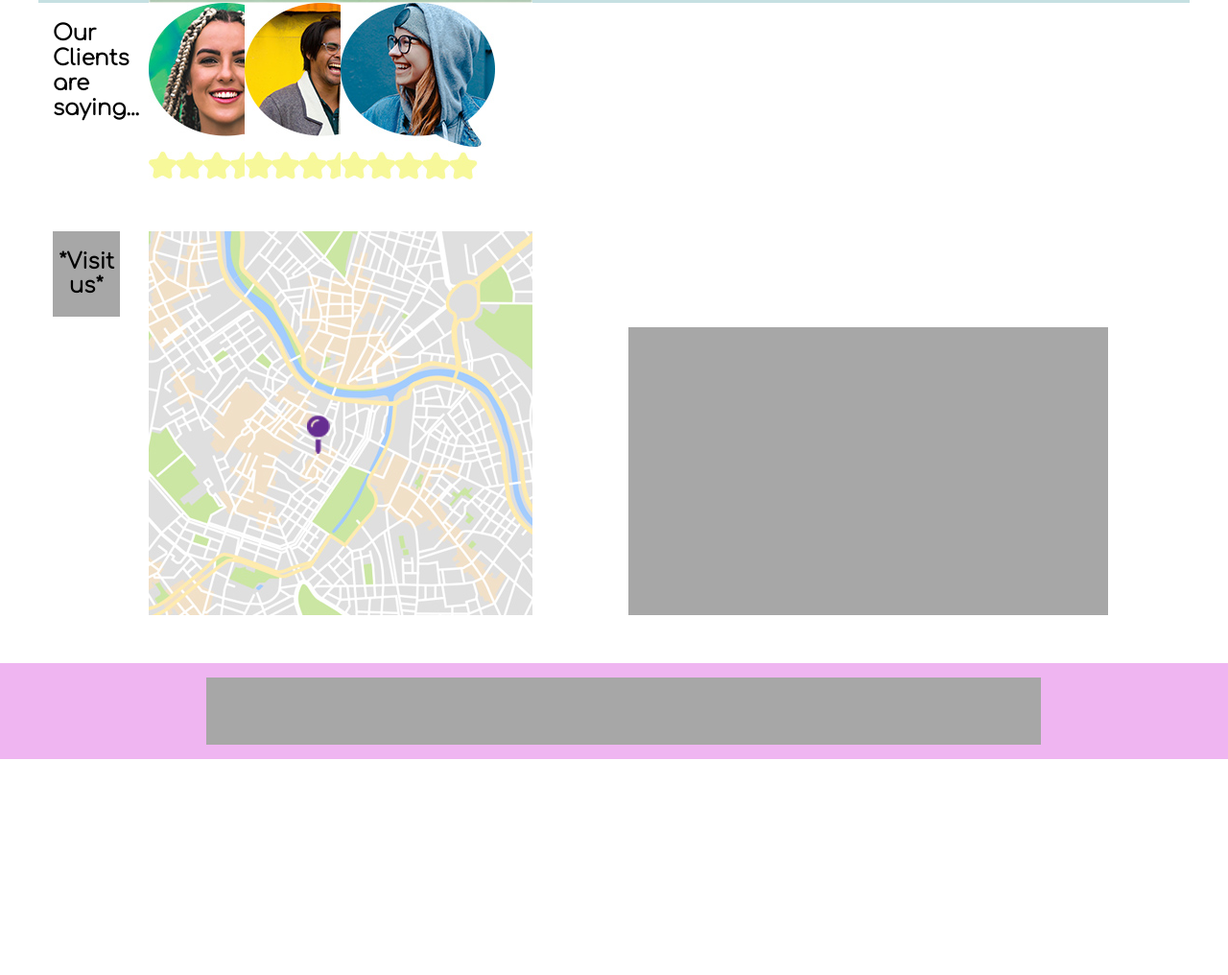
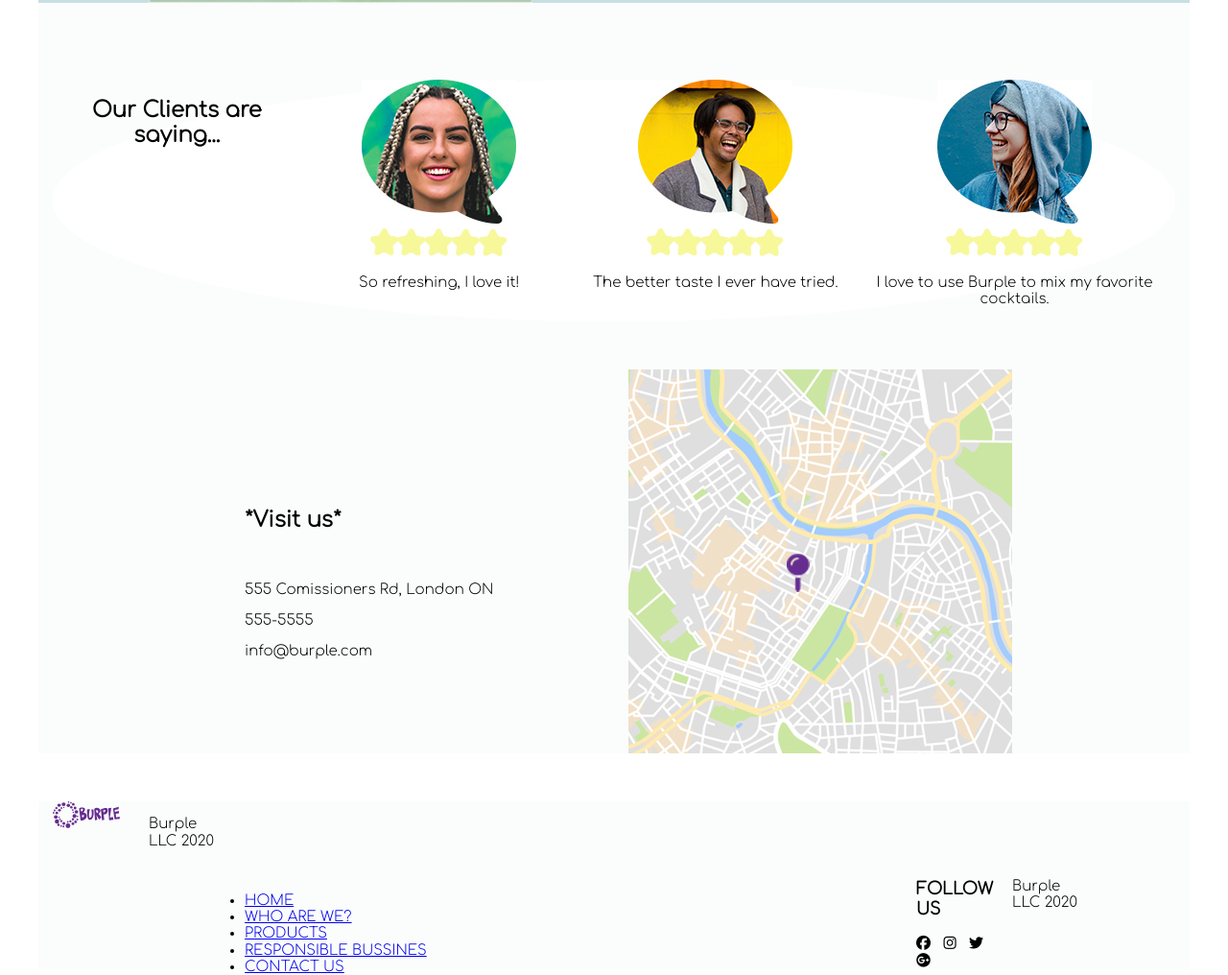
Before and after one commit to tfaaguilar/Aguilar_Estefania_Midterm, a plain HTML site: page index.html in a window 1280 px wide. Shown: the part 2297-3313 px from the top of the page at 96% size. Before the commit the page ends 3088 px from the top, so only its background shows below. Drawn offline with Linux system fonts and the light colour scheme.

Commit message:
CSS
Css update

```diff
--- a/css/main.css
+++ b/css/main.css
@@ -23,6 +23,7 @@ body {
 .container {
     width: 1200px;
     margin: 0 auto;
+    background-color: #fbfcfc;
 }
 
 .box-color {
@@ -127,6 +128,17 @@ body {
     grid-column: span 3;
 }
 
+#clients {
+    margin-top: 80px;
+    display: flex;
+    text-align: center;
+    background-color: #fff;
+    margin-left: 15px;
+    margin-right: 15px;
+    border-radius: 50%;
+
+}
+
 /* 6. News */
 
 #hero2 {
@@ -165,7 +177,15 @@ body {
 }
 
 .hero-image3 {
-    grid-column: 2/4;
+    grid-column: 2/12;
+    width: 400px;
+    height: 400px;
+    grid-row: 1/3;
+
+}
+
+.hero-image4 {
+    grid-column: 7/12;
     width: 400px;
     height: 400px;
     grid-row: 1/3;
@@ -175,8 +195,8 @@ body {
 #visit-us {
     width: 500px;
     height: 300px;
-    grid-column: 7/-1;
-    grid-row: 1/6;
+    grid-column:2/12;
+    grid-row: 1/3;
     margin-top: 100px;
 }
 
@@ -187,6 +207,15 @@ body {
     width: 300px;
     margin-bottom: 70px;
     align-self: end;
+}
+
+#tag-line4 {
+    grid-column: 3/-1;
+    grid-row: 1/5;
+    height: 80px;
+    width: 300px;
+    margin-bottom: 70px;
+    align-self: center;
 }
 
 
--- a/index.html
+++ b/index.html
@@ -8,6 +8,7 @@
     <link rel="preconnect" href="https://fonts.googleapis.com">
 <link rel="preconnect" href="https://fonts.gstatic.com" crossorigin>
 <link href="https://fonts.googleapis.com/css2?family=Comfortaa:wght@300&family=Josefin+Sans&display=swap" rel="stylesheet">
+<script src="https://kit.fontawesome.com/c65e6bc5cc.js" crossorigin="anonymous"></script>
     <link href="css/normalize.css" rel="stylesheet">
     <link href="css/main.css" rel="stylesheet">
 </head>
@@ -124,16 +125,19 @@
             <section>
                 <img src="images/person3.jpg">
                 <img src="images/stars.jpg">
+                <p>So refreshing, I love it!</p>
             </section>
 
             <section>
                 <img src="images/person1.jpg">
                 <img src="images/stars.jpg">
+                <p>The better taste I ever have tried.</p>
             </section>
 
             <section>
                 <img src="images/person2.jpg">
                 <img src="images/stars.jpg">
+                <p>I love to use Burple to mix my favorite cocktails.</p>
             </section>
         </section>
 
@@ -141,10 +145,14 @@
 
 
         <section id="hero3" class="grid">
-            <img src="images/Burple_Map.jpg" class="hero-image3" alt="map">
-            <div id="visit-us" class="box-color2"></div>
-            <div id="tag-line4" class="box-color2">
-                <h2>*Visit us*</h2>
+            <img src="images/Burple_Map.jpg" class="hero-image4" alt="map">
+            <div id="visit-us"></div>
+            <div id="tag-line4">
+                <h2>*Visit us*</h2><br>
+                <p>555 Comissioners Rd, London ON</p>
+                <p>555-5555</p>
+                <p>info@burple.com</p>
+                <p></p>
             </div>
         </section>
 
@@ -153,12 +161,31 @@
     </main>
     </div>
 
-    <div id="footer-con-full" class="box-color">
+    <div id="footer-con-full">
         <div class="container">
             <footer class="grid">
-                <nav id="footer-nav" class="box-color2">
+                <img src="images/BURPLE_Logo.svg">
+                <p>Burple LLC 2020</p>
+                <nav id="footer-nav">
                     <h2 class="hidden">Footer Navigation</h2>
+                    <ul>
+                        <li><a href="index.html">HOME</a></li>
+                        <li><a href="#">WHO ARE WE?</a></li>
+                        <li><a href="#">PRODUCTS</a></li>
+                        <li><a href="#">RESPONSIBLE BUSSINES</a></li>
+                        <li><a href="contact.html">CONTACT US</a></li>
+                    </ul>
                 </nav>
+
+                <section id="footer-social">
+                    <h3 class="hidden">Social Media</h3>
+                <h3>FOLLOW US</h3>
+                <i class="fa-brands fa-facebook"></i>
+                <i class="fa-brands fa-instagram"></i>
+                <i class="fa-brands fa-twitter"></i>
+                <i class="fa-brands fa-google-plus"></i>
+                </section>
+                <p>Burple LLC 2020</p>
             </footer>
         </div>
     </div>
```
